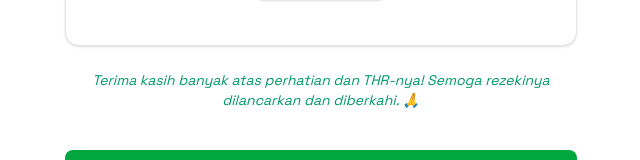
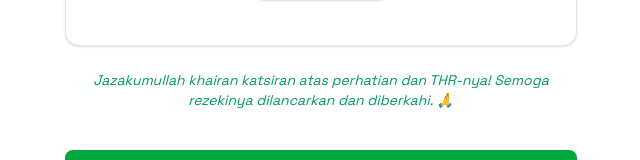
Before and after one commit to dzakwanalifi/TFSini-Dzakwan, a Next.js app: page / in a window 1280 px wide. Shown: the part 2637-2797 px from the top of the page, without its empty margins (319-959 px from the left). Built offline with nearby package versions, Linux system fonts and the light colour scheme.

Commit message:
Update README and page content for TFSini payment app

```diff
--- a/src/app/page.tsx
+++ b/src/app/page.tsx
@@ -111,7 +111,7 @@ export default function Home() {
   };
 
   // Create pre-filled WhatsApp message
-  const defaultMessage = encodeURIComponent("Assalamualaikum, saya sudah transfer THR-nya yaa. Mohon dicek. Terima kasih!");
+  const defaultMessage = encodeURIComponent("Assalamualaikum Dzakwan, aku udah transfer THR-nya yaa.");
   const whatsappLink = `https://wa.me/6281225644468?text=${defaultMessage}`;
 
   return (
@@ -366,7 +366,7 @@ export default function Home() {
       {/* Thank You Message - Added between QRIS and WhatsApp button */}
       <div className="w-full max-w-lg mt-6 mb-2">
         <p className="text-sm text-emerald-600 dark:text-emerald-400 text-center italic">
-          Terima kasih banyak atas perhatian dan THR-nya! Semoga rezekinya dilancarkan dan diberkahi. 🙏
+        Jazakumullah khairan katsiran atas perhatian dan THR-nya! Semoga rezekinya dilancarkan dan diberkahi. 🙏
         </p>
       </div>
 
```
Also changed, not shown: 1 other file (tests, documents, lock files or other folders).
